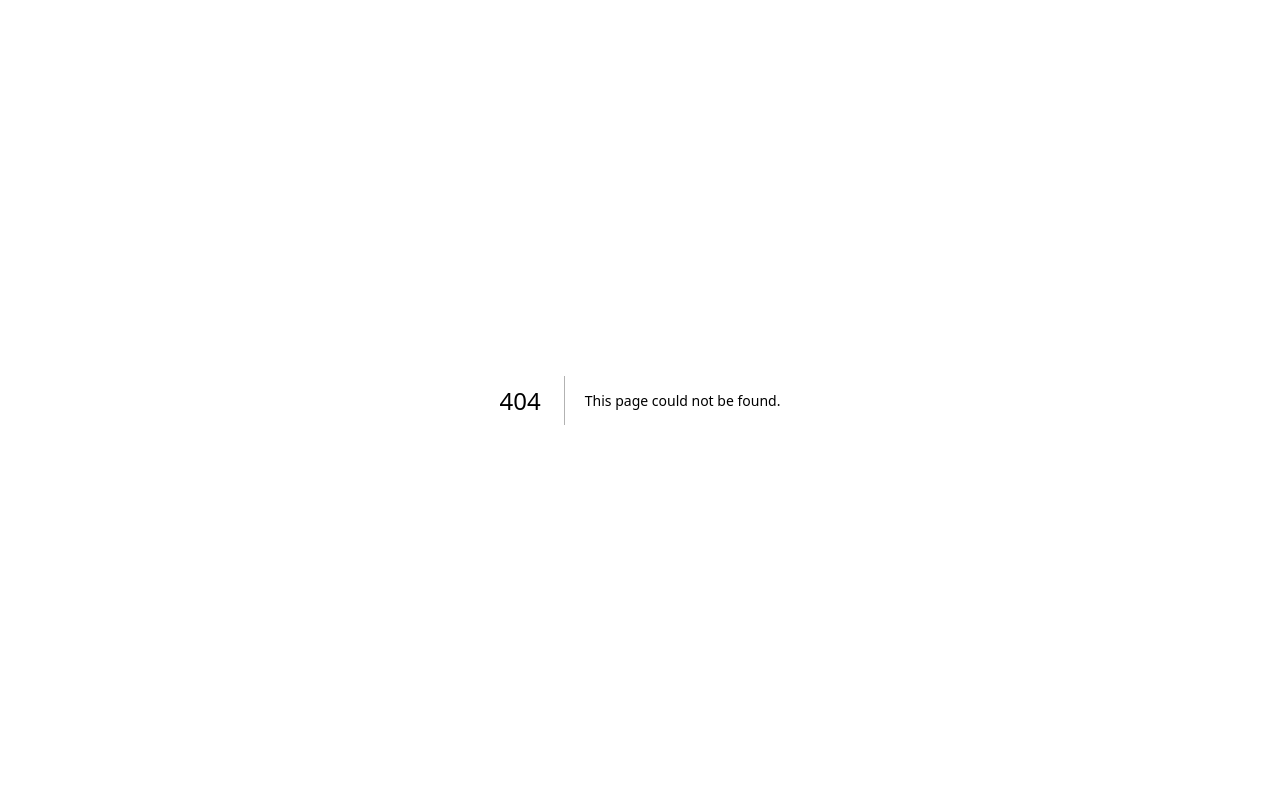
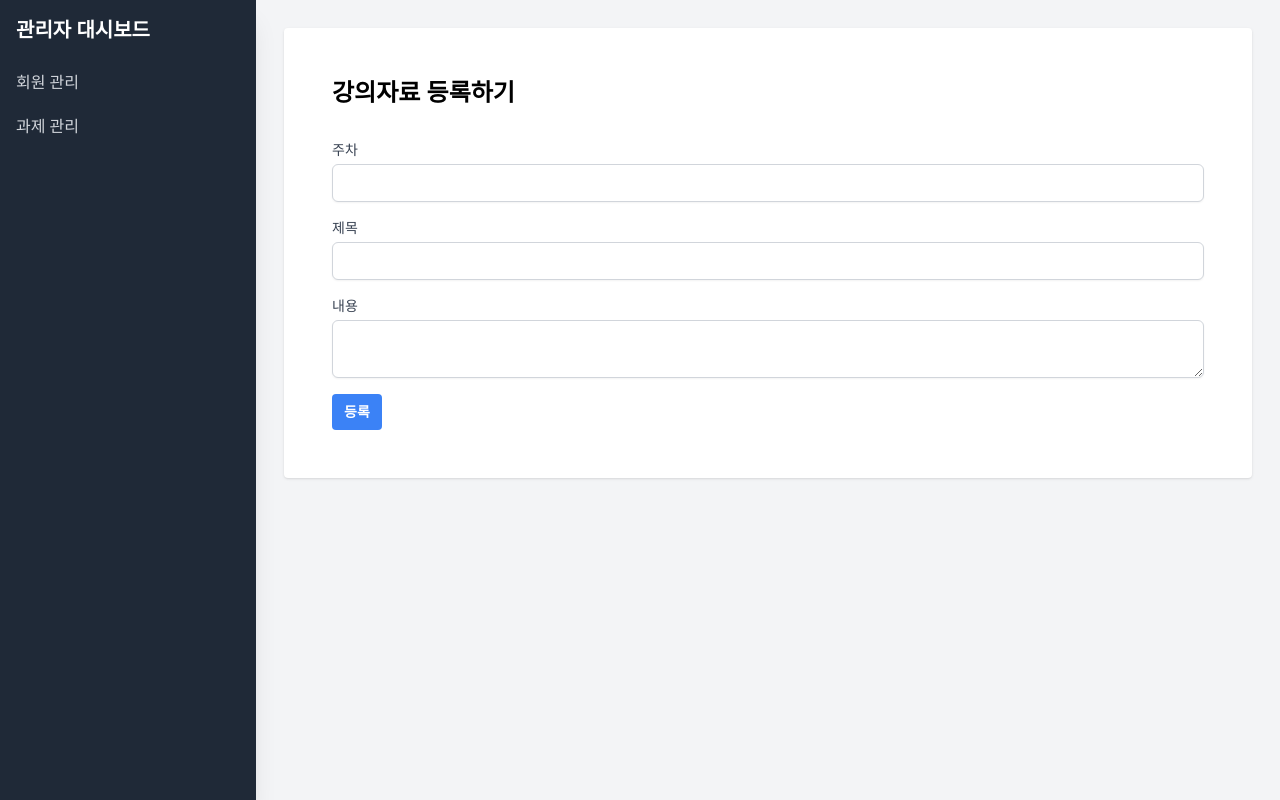
Before and after one commit to Antraxmin/assignment-system, a Next.js app: page /admin/lecture/create in a window 1280 px wide. Before the commit this address had no page. Built offline with nearby package versions, Linux system fonts and the light colour scheme.

Commit message:
feat: 강의 등록 기능 구현

```diff
--- /dev/null
+++ b/src/components/admin/CreateLectureForm.tsx
@@ -0,0 +1,90 @@
+import { useState } from "react";
+import { useRouter } from "next/router";
+import axios from "axios";
+
+export default function CreateLectureForm() {
+  const [lectureInfo, setLectureInfo] = useState({
+    week: "",
+    due: new Date(),
+    title: "",
+    description: "",
+  });
+
+  const router = useRouter();
+
+  const handleInputChange = (e: { target: { name: any; value: any } }) => {
+    const { name, value } = e.target;
+    setLectureInfo({ ...lectureInfo, [name]: value });
+  };
+
+  const handleSubmit = async (e: { preventDefault: () => void }) => {
+    e.preventDefault();
+    try {
+      console.log(lectureInfo);
+      await axios.post("/api/lectures", lectureInfo);
+      router.push("/admin/lecture");
+    } catch (error) {
+      console.error("Error creating lecture:", error);
+    }
+  };
+
+  return (
+    <div className="mx-auto p-6 bg-white rounded-md">
+      <h1 className="text-2xl font-bold mb-8">강의자료 등록하기</h1>
+
+      <form onSubmit={handleSubmit} className="space-y-4">
+        <div>
+          <label className="block text-sm font-medium text-gray-700">
+            주차
+          </label>
+          <input
+            type="text"
+            id="week"
+            name="week"
+            value={lectureInfo.week}
+            onChange={handleInputChange}
+            className="mt-1 p-2 border border-gray-300 rounded-md focus:outline-none focus:ring-indigo-500 focus:border-indigo-500 block w-full shadow-sm sm:text-sm"
+          />
+        </div>
+
+        <div>
+          <label
+            htmlFor="title"
+            className="block text-sm font-medium text-gray-700"
+          >
+            제목
+          </label>
+          <input
+            type="text"
+            id="title"
+            name="title"
+            value={lectureInfo.title}
+            onChange={handleInputChange}
+            className="mt-1 p-2 border border-gray-300 rounded-md focus:outline-none focus:ring-indigo-500 focus:border-indigo-500 block w-full shadow-sm sm:text-sm"
+          />
+        </div>
+        <div>
+          <label
+            htmlFor="description"
+            className="block text-sm font-medium text-gray-700"
+          >
+            내용
+          </label>
+          <textarea
+            id="description"
+            name="description"
+            value={lectureInfo.description}
+            onChange={handleInputChange}
+            className="mt-1 p-2 border border-gray-300 rounded-md focus:outline-none focus:ring-indigo-500 focus:border-indigo-500 block w-full shadow-sm sm:text-sm"
+          />
+        </div>
+        <button
+          type="submit"
+          className="bg-blue-500 hover:bg-blue-700 text-white py-2 px-3 rounded mt-4 text-sm"
+        >
+          등록
+        </button>
+      </form>
+    </div>
+  );
+}
--- /dev/null
+++ b/src/components/admin/LectureList.tsx
@@ -0,0 +1,75 @@
+import { useState, useEffect } from "react";
+import axios from "axios";
+
+interface Lecture {
+  week: string;
+  lessons: Lesson[];
+}
+
+interface Lesson {
+  title: string;
+  description: string;
+}
+
+export default function LectureList() {
+  const [lectures, setLectures] = useState<Lecture[]>([]);
+  const [loading, setLoading] = useState<boolean>(true);
+  const [error, setError] = useState<string | null>(null);
+
+  useEffect(() => {
+    const fetchLectures = async () => {
+      try {
+        const response = await axios.get("/api/lectures");
+        setLectures(response.data);
+      } catch (error) {
+        console.error("Error fetching lectures:", error);
+        setError("강의 정보를 가져오는 도중 오류가 발생했습니다.");
+      } finally {
+        setLoading(false);
+      }
+    };
+
+    fetchLectures();
+  }, []);
+
+  const [openCategory, setOpenCategory] = useState<number | null>(null);
+
+  const toggleCategory = (categoryIndex: number) => {
+    setOpenCategory((prevIndex) =>
+      prevIndex === categoryIndex ? null : categoryIndex
+    );
+  };
+
+  if (loading) {
+    return <div>Loading...</div>;
+  }
+
+  if (error) {
+    return <div>Error: {error}</div>;
+  }
+
+  return (
+    <div>
+      {lectures.map((lecture, index) => (
+        <div key={index} className="mb-4">
+          <button
+            onClick={() => toggleCategory(index)}
+            className="w-full text-left bg-gray-200 hover:bg-gray-300 px-4 py-2 rounded-md focus:outline-none"
+          >
+            {lecture.week}
+          </button>
+          {openCategory === index && (
+            <div className="mt-2 border border-gray-300 rounded-md">
+              {lecture.lessons.map((lesson, lessonIndex) => (
+                <div key={lessonIndex} className="p-4 border-b border-gray-300">
+                  <h3 className="text-lg font-semibold">{lesson.title}</h3>
+                  <p className="text-sm text-gray-600">{lesson.description}</p>
+                </div>
+              ))}
+            </div>
+          )}
+        </div>
+      ))}
+    </div>
+  );
+}
--- /dev/null
+++ b/src/pages/admin/lecture/create.tsx
@@ -0,0 +1,6 @@
+import CreateLectureForm from "@/components/admin/CreateLectureForm";
+import AdminPage from "..";
+
+export default function LecturePage() {
+  return <AdminPage content={<CreateLectureForm />} />;
+}
--- /dev/null
+++ b/src/pages/admin/lecture/index.tsx
@@ -0,0 +1,6 @@
+import AdminPage from "..";
+import LectureList from "@/components/admin/LectureList";
+
+export default function LecturePage() {
+  return <AdminPage content={<LectureList />} />;
+}
--- /dev/null
+++ b/src/pages/api/lectures/index.ts
@@ -0,0 +1,63 @@
+import connectToDatabase from "@/utils/db";
+import { NextApiRequest, NextApiResponse } from "next";
+
+interface Lesson {
+  title: string;
+  description: string;
+  due: Date;
+}
+
+export default async function handler(
+  req: NextApiRequest,
+  res: NextApiResponse
+) {
+  if (req.method === "GET") {
+    try {
+      const client = await connectToDatabase();
+      const database = client.db(process.env.DB_NAME);
+      const collection = database.collection("lectures");
+
+      const lectures = await collection.find({}).toArray();
+
+      res.status(200).json(lectures);
+    } catch (error) {
+      console.error("Error fetching lectures:", error);
+      res.status(500).json({ error: "Internal Server Error" });
+    }
+  } else if (req.method === "POST") {
+    try {
+      const { week, title, description, due } = req.body;
+
+      const client = await connectToDatabase();
+      const database = client.db("comingsoon");
+      const collection = database.collection("lectures");
+
+      const existingLecture = await collection.findOne({ week });
+      // 주차 정보가 이미 존재하는 경우 해당 주차의 레코드에 새로운 강의 추가
+      if (existingLecture) {
+        await collection.updateOne(
+          { week },
+          {
+            $addToSet: {
+              lessons: { title, description, due },
+            },
+          }
+        );
+      } else {
+        // 주차 정보가 없는 경우 새로운 주차 레코드 생성
+        await collection.insertOne({
+          week,
+          lessons: [{ title, description, due }],
+        });
+      }
+
+      res.status(201).json({ message: "강의가 추가되었습니다." });
+    } catch (error) {
+      console.error("Error adding lecture:", error);
+      res.status(500).json({ error: "Internal Server Error" });
+    }
+  } else {
+    res.setHeader("Allow", ["GET", "POST"]);
+    res.status(405).end(`Method ${req.method} Not Allowed`);
+  }
+}
```
